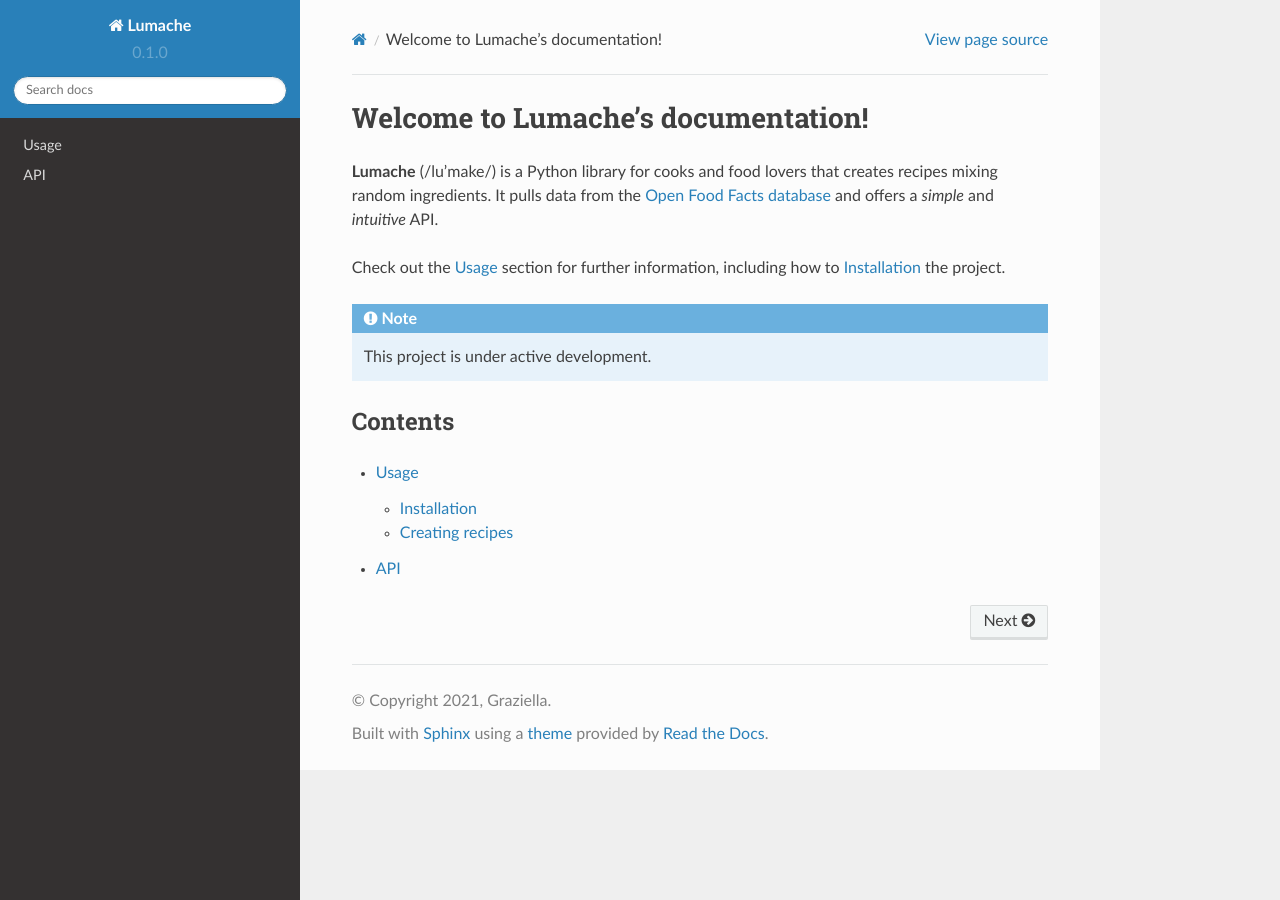
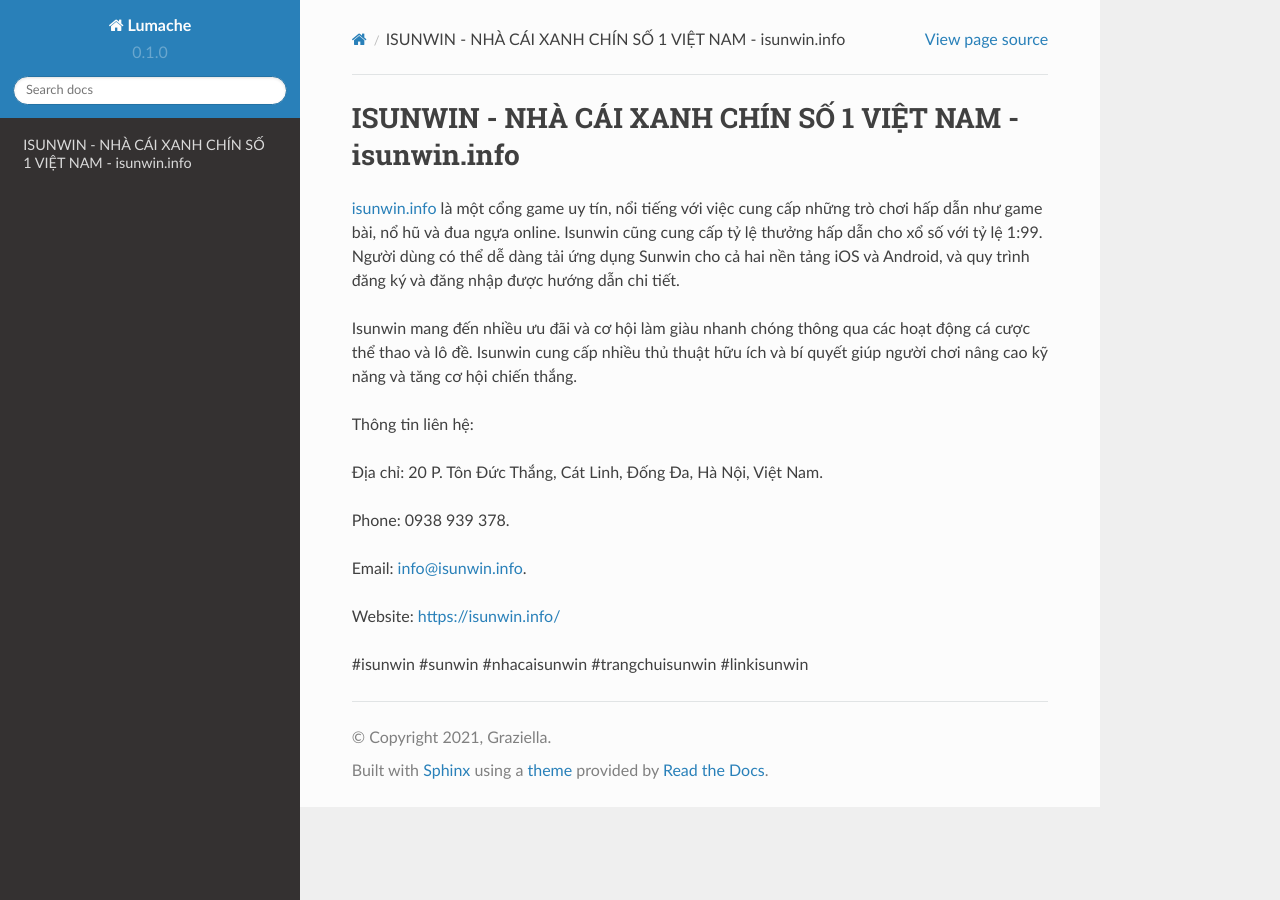
Before and after one commit to socialentity1/isunwininfo, a Sphinx documentation site: the page built from docs/source/index.rst, in a window 1280 px wide. Built offline with Sphinx 7.4.7 and the Read the Docs theme 2.0.0, drawn with Linux system fonts in a browser that asks for light colours.

Commit message:
Update index.rst

```diff
--- a/docs/source/index.rst
+++ b/docs/source/index.rst
@@ -1,22 +1,18 @@
-Welcome to Lumache's documentation!
+ISUNWIN - NHÀ CÁI XANH CHÍN SỐ 1 VIỆT NAM - isunwin.info
 ===================================
 
-**Lumache** (/lu'make/) is a Python library for cooks and food lovers
-that creates recipes mixing random ingredients.
-It pulls data from the `Open Food Facts database <https://world.openfoodfacts.org/>`_
-and offers a *simple* and *intuitive* API.
+`isunwin.info <https://isunwin.info/>`_ là một cổng game uy tín, nổi tiếng với việc cung cấp những trò chơi hấp dẫn như game bài, nổ hũ và đua ngựa online. Isunwin cũng cung cấp tỷ lệ thưởng hấp dẫn cho xổ số với tỷ lệ 1:99. Người dùng có thể dễ dàng tải ứng dụng Sunwin cho cả hai nền tảng iOS và Android, và quy trình đăng ký và đăng nhập được hướng dẫn chi tiết.
 
-Check out the :doc:`usage` section for further information, including
-how to :ref:`installation` the project.
+Isunwin mang đến nhiều ưu đãi và cơ hội làm giàu nhanh chóng thông qua các hoạt động cá cược thể thao và lô đề. Isunwin cung cấp nhiều thủ thuật hữu ích và bí quyết giúp người chơi nâng cao kỹ năng và tăng cơ hội chiến thắng.
 
-.. note::
+Thông tin liên hệ:
 
-   This project is under active development.
+Địa chỉ: 20 P. Tôn Đức Thắng, Cát Linh, Đống Đa, Hà Nội, Việt Nam.
 
-Contents
---------
+Phone: 0938 939 378.
 
-.. toctree::
+Email: info@isunwin.info.
 
-   usage
-   api
+Website: https://isunwin.info/
+
+#isunwin #sunwin #nhacaisunwin #trangchuisunwin #linkisunwin
```
